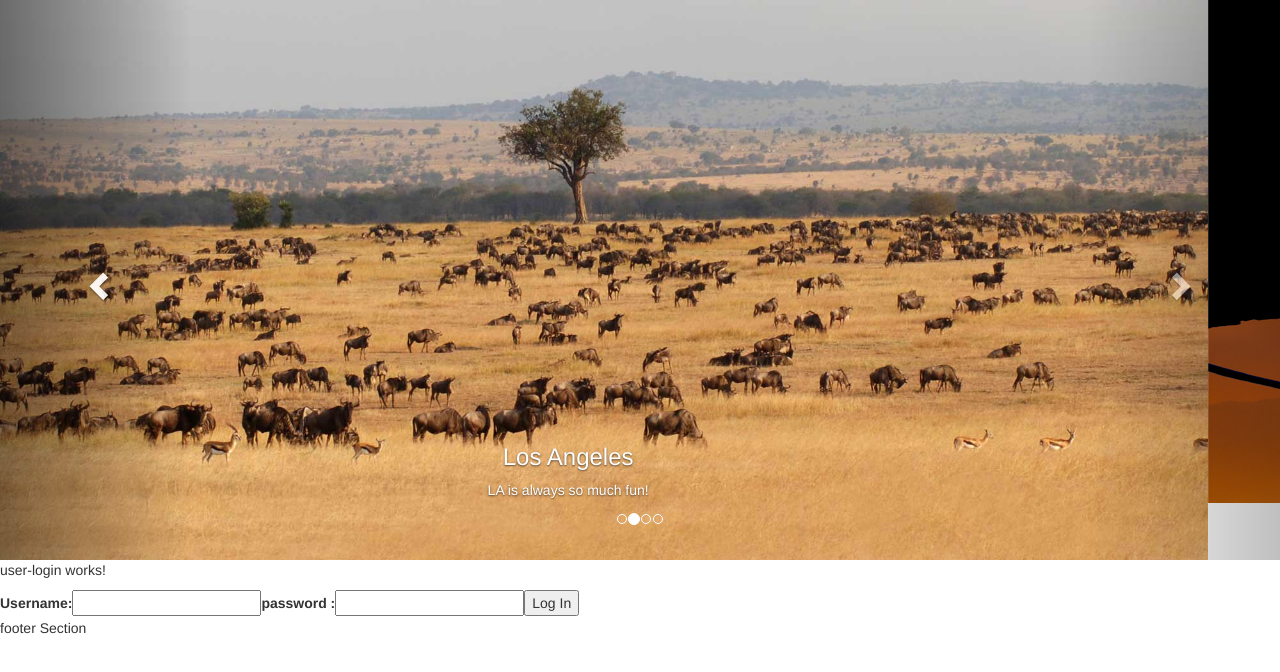
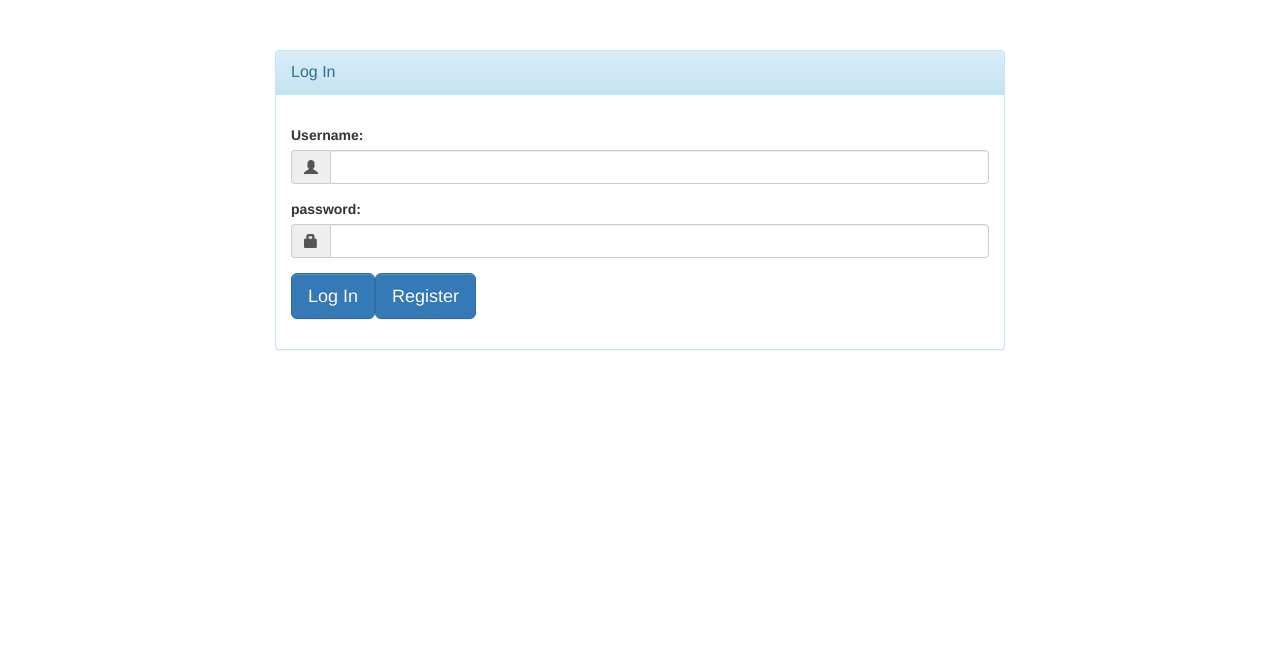
Before and after one commit to daisyndungu/cp2-BucketList-Application, an Angular app in the folder bucketlist-frontend/: page /auth/login in a window 1280 px wide. Shown: the top 672 px of the page. Built offline with nearby package versions, Linux system fonts and the light colour scheme; a web font is replaced by a local one.

Commit message:
Refactor User login and registration view and controller

```diff
--- a/bucketlist-frontend/src/app/app.component.html
+++ b/bucketlist-frontend/src/app/app.component.html
@@ -6,63 +6,9 @@
   <link rel="stylesheet" href="https://maxcdn.bootstrapcdn.com/bootstrap/3.3.7/css/bootstrap-theme.min.css" >
   <script src="https://maxcdn.bootstrapcdn.com/bootstrap/3.3.7/js/bootstrap.min.js" ></script>
 </head>
-
-<div id="myCarousel" class="carousel slide" data-ride="carousel">
-  <!-- Indicators -->
-  <ol class="carousel-indicators">
-    <li data-target="#myCarousel" data-slide-to="0" class="active"></li>
-    <li data-target="#myCarousel" data-slide-to="1"></li>
-    <li data-target="#myCarousel" data-slide-to="2"></li>
-    <li data-target="#myCarousel" data-slide-to="3"></li>
-  </ol>
-
-  <!-- Wrapper for slides -->
-  <div class="carousel-inner">
-    <div class="item active">
-      <img src="../assets/images/african.jpg" alt="Chania">
-      <div class="carousel-caption">
-        <h3>Los Angeles</h3>
-        <p>LA is always so much fun!</p>
-      </div>
-    </div>
-
-    <div class="item">
-      <img src="../assets/images/rsz_rock.jpg" alt="Chicago">
-      <div class="carousel-caption">
-        <h3>Rock Climbing</h3>
-        <p>Climb a rock if not a mountain!</p>
-      </div>
-    </div>
-
-    <div class="item">
-      <img src="../assets/images/maldives.jpg" alt="New York">
-      <div class="carousel-caption">
-        <h3>Travel</h3>
-        <p>It leaves you speechless and turns you into a storyteller!</p>
-      </div>
-    </div>
-
-    <div class="item">
-      <img src="../assets/images/rsz_african_safari_kenya.jpg" alt="New York">
-      <div class="carousel-caption">
-        <h3>Adventure</h3>
-        <p>Go on Safari!</p>
-      </div>
-    </div>
-  </div>
-
-  <!-- Left and right controls -->
-  <a class="left carousel-control" href="#myCarousel" data-slide="prev">
-    <span class="glyphicon glyphicon-chevron-left"></span>
-    <span class="sr-only">Previous</span>
-  </a>
-  <a class="right carousel-control" href="#myCarousel" data-slide="next">
-    <span class="glyphicon glyphicon-chevron-right"></span>
-    <span class="sr-only">Next</span>
-  </a>
-</div>
-
-<router-outlet></router-outlet>
-<!--<router-outlet name='bucketlist'></router-outlet>-->
-<!-- Routed views go here -->
-<footer> footer  Section</footer>
+<body>
+  <router-outlet></router-outlet>
+  <!--<router-outlet name='bucketlist'></router-outlet>-->
+  <!-- Routed views go here -->
+</body>
+<footer></footer>
--- a/bucketlist-frontend/src/app/app.component.ts
+++ b/bucketlist-frontend/src/app/app.component.ts
@@ -3,7 +3,9 @@ import { Component } from '@angular/core';
 @Component({
   selector: 'app-root',
   templateUrl: './app.component.html',
-  styleUrls: ['./app.component.css']
+  styleUrls: ['../assets/bootstrap/css/bootstrap-theme.min.css',
+  "../assets/bootstrap/css/bootstrap.css"
+  ]
 })
 export class AppComponent {
   title = 'BucketList Api';
--- a/bucketlist-frontend/src/app/bucketlist.service.ts
+++ b/bucketlist-frontend/src/app/bucketlist.service.ts
@@ -111,10 +111,10 @@ export class BucketlistService {
                .map(response => response.json());
   }
 
-  addItem(name: string, description: string, status: string, bucketlist_id: number): Observable<any[]> {
+  addItem(name: string, description: string, bucketlist_id: number): Observable<any[]> {
     const url = `${this.baseUrl}` + `/bucketlists/` + `${bucketlist_id}` + `/items/`;
     return this.http
-               .post(url, JSON.stringify({'name': name, 'description': description, 'status': status}), {headers: this.authHeader})
+               .post(url, JSON.stringify({'name': name, 'description': description}), {headers: this.authHeader})
                .map(response => response.json());
   }
 
--- a/bucketlist-frontend/src/app/pages/user-login/user-login.component.html
+++ b/bucketlist-frontend/src/app/pages/user-login/user-login.component.html
@@ -1,11 +1,54 @@
-<p>
-  user-login works!
-</p>
-<div>
-  <label>Username:</label> <input #userName />
-  <label>password :</label> <input #password />
-  <button (click)="userLogin(userName.value, password.value);
-  userName.value=''; password.value=''">
-    Log In
-  </button>
-</div>
+<head>
+  	<meta name="viewport" content="width=device-width, initial-scale=1">
+</head>
+<body>
+  <div class="container">
+    <div id="loginbox" style="margin-top:50px;" class="mainbox col-md-8 col-md-offset-2 col-sm-10 col-sm-offset-4">
+      <div class="panel panel-info" >
+        <div class="panel-heading">
+            <div class="panel-title">Log In</div>
+        </div>
+
+        <div style="padding-top:30px" class="panel-body" >
+          <div class="main-login main-center">
+            <form>
+              <div class="form-group">
+                <label for="name" class="cols-sm-4 control-label">Username:</label>
+                <div class="cols-sm-12">
+                  <div class="input-group">
+                    <span class="input-group-addon"><i class="glyphicon glyphicon-user"></i></span>
+                    <input type="text" class="form-control" #userName required="required" />
+
+                  </div>
+                </div>
+              </div>
+
+              <div class="form-group">
+                <label for="name" class="cols-sm-2 control-label">password:</label>
+                <div class="cols-sm-10">
+                  <div class="input-group">
+                    <span class="input-group-addon"><i class="glyphicon glyphicon-lock"></i></span>
+                    <input type="password" class="form-control" #password required />
+
+                  </div>
+                </div>
+              </div>
+
+              <div class="form-group">
+                <button class="btn btn-primary btn-lg login-button" (click)="userLogin(userName.value, password.value);
+                userName.value=''; password.value=''">
+                  Log In
+                </button>
+                <button class="btn btn-primary btn-lg login-button"
+                (click)="register()">
+                  Register
+                </button>
+              </div>
+
+            </form>
+          </div>
+        </div>
+      </div>
+    </div>
+  </div>
+</body>
--- a/bucketlist-frontend/src/app/pages/user-login/user-login.component.ts
+++ b/bucketlist-frontend/src/app/pages/user-login/user-login.component.ts
@@ -6,7 +6,8 @@ import { BucketlistService } from '../../bucketlist.service'
 @Component({
   selector: 'app-user-login',
   templateUrl: './user-login.component.html',
-  styleUrls: ['./user-login.component.css']
+  styleUrls: ['../../../assets/bootstrap/css/bootstrap-theme.min.css',
+  "../../../assets/bootstrap/css/bootstrap.css"]
 })
 export class UserLoginComponent implements OnInit {
   loading = false;
@@ -30,6 +31,11 @@ userLogin(username: string, password: string): any {
 
         );
   }
+
+  register(): void {
+    this.router.navigate(['auth/register']);
+  }
+
   ngOnInit() {
   }
 
--- a/bucketlist-frontend/src/app/pages/user-registration/user-registration.component.html
+++ b/bucketlist-frontend/src/app/pages/user-registration/user-registration.component.html
@@ -3,7 +3,7 @@
 </head>
 <body>
   <div class="container">
-    <div id="loginbox" style="margin-top:50px;" class="mainbox col-md-6 col-md-offset-3 col-sm-8 col-sm-offset-2">
+    <div id="loginbox" style="margin-top:50px;" class="mainbox col-md-8 col-md-offset-2 col-sm-10 col-sm-offset-4">
       <div class="panel panel-info" >
         <div class="panel-heading">
             <div class="panel-title">User Registration</div>
@@ -13,11 +13,12 @@
           <div class="main-login main-center">
             <form>
               <div class="form-group">
-                <label for="name" class="cols-sm-2 control-label">Username:</label>
-                <div class="cols-sm-10">
+                <label for="name" class="cols-sm-4 control-label">Username:</label>
+                <div class="cols-sm-12">
                   <div class="input-group">
                     <span class="input-group-addon"><i class="glyphicon glyphicon-user"></i></span>
-                    <input #userName />
+                    <input type="text" class="form-control" #userName required="required" />
+
                   </div>
                 </div>
               </div>
@@ -27,7 +28,8 @@
                 <div class="cols-sm-10">
                   <div class="input-group">
                     <span class="input-group-addon"><i class="glyphicon glyphicon-envelope"></i></span>
-                    <input #email />
+                    <input type="text" class="form-control" #email required />
+
                   </div>
                 </div>
               </div>
@@ -37,18 +39,21 @@
                 <div class="cols-sm-10">
                   <div class="input-group">
                     <span class="input-group-addon"><i class="glyphicon glyphicon-lock"></i></span>
-                    <input #password />
+                    <input type="password" class="form-control" #password required />
+
                   </div>
                 </div>
               </div>
-                <!--<label>Email :</label> <input #email />
-                <label>password :</label> <input #password />-->
 
               <div class="form-group">
                 <button class="btn btn-primary btn-lg login-button"
                 (click)="addUser(userName.value, email.value, password.value);
                 userName.value=''; email.value=''; password.value=''">
-                  Sign In
+                  Register
+                </button>
+                <button class="btn btn-primary btn-lg login-button"
+                (click)="logIn()">
+                  Log In
                 </button>
               </div>
 
--- a/bucketlist-frontend/src/app/pages/user-registration/user-registration.component.ts
+++ b/bucketlist-frontend/src/app/pages/user-registration/user-registration.component.ts
@@ -1,5 +1,5 @@
-import { Component, OnInit } from '@angular/core';
-
+import { Component, OnInit } from '@angular/core'
+import { Router }            from '@angular/router'
 import { BucketlistService } from '../../bucketlist.service'
 @Component({
   selector: 'app-user-registration',
@@ -9,7 +9,7 @@ import { BucketlistService } from '../../bucketlist.service'
   ]
 })
 export class UserRegistrationComponent implements OnInit {
-  constructor(private bucketlistService: BucketlistService) {
+  constructor(private bucketlistService: BucketlistService, private router: Router) {
 
    }
 
@@ -21,9 +21,15 @@ export class UserRegistrationComponent implements OnInit {
     this.bucketlistService.addUser(username, email, password).subscribe(
       // Returns the updated list of all bucketlists
 
+        );
+        // Redirects to Log In page
+        this.router.navigate(['auth/login']);
+  }
 
-        );
+  logIn(): void {
+    this.router.navigate(['auth/login']);
   }
+
   ngOnInit() {
 
   }
```
